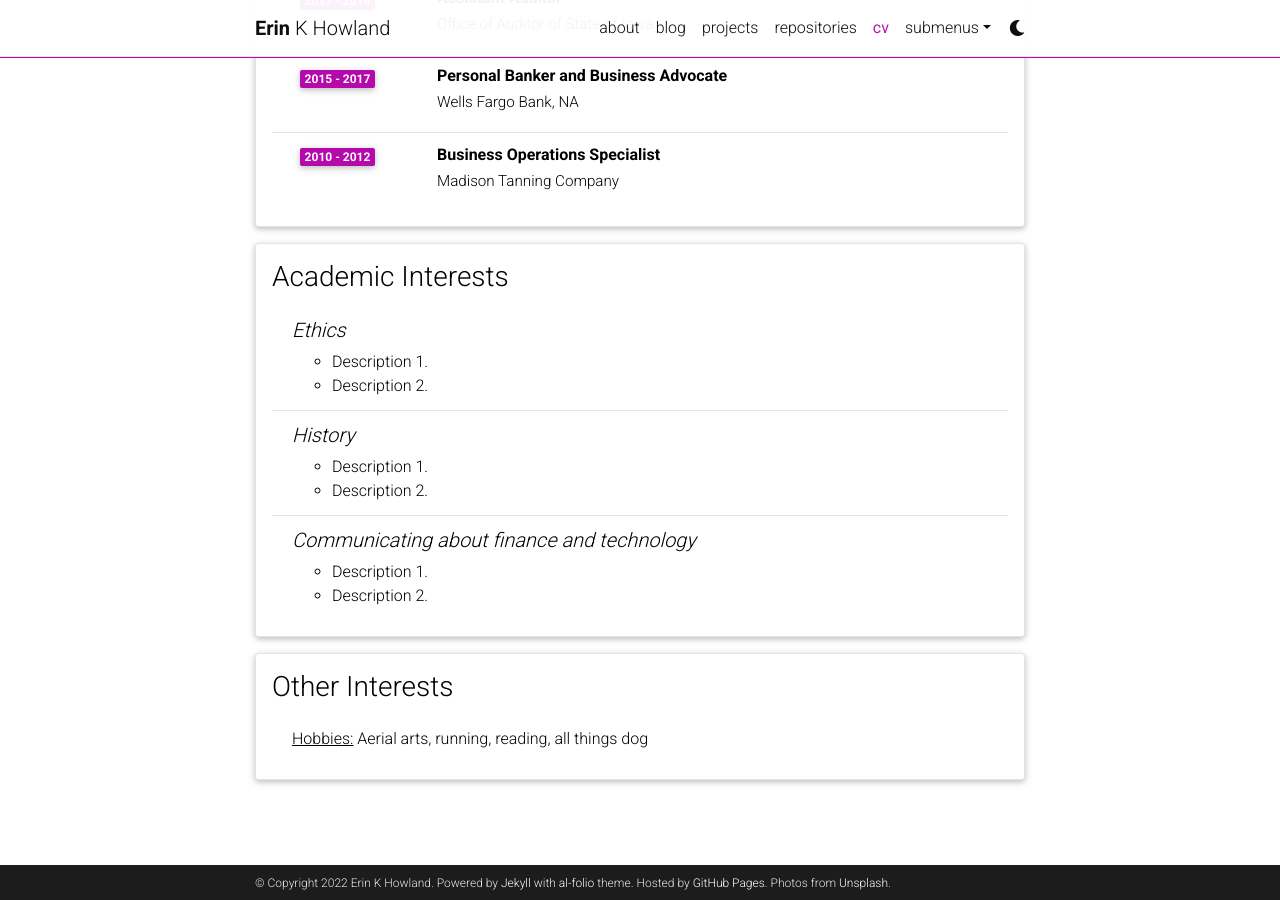
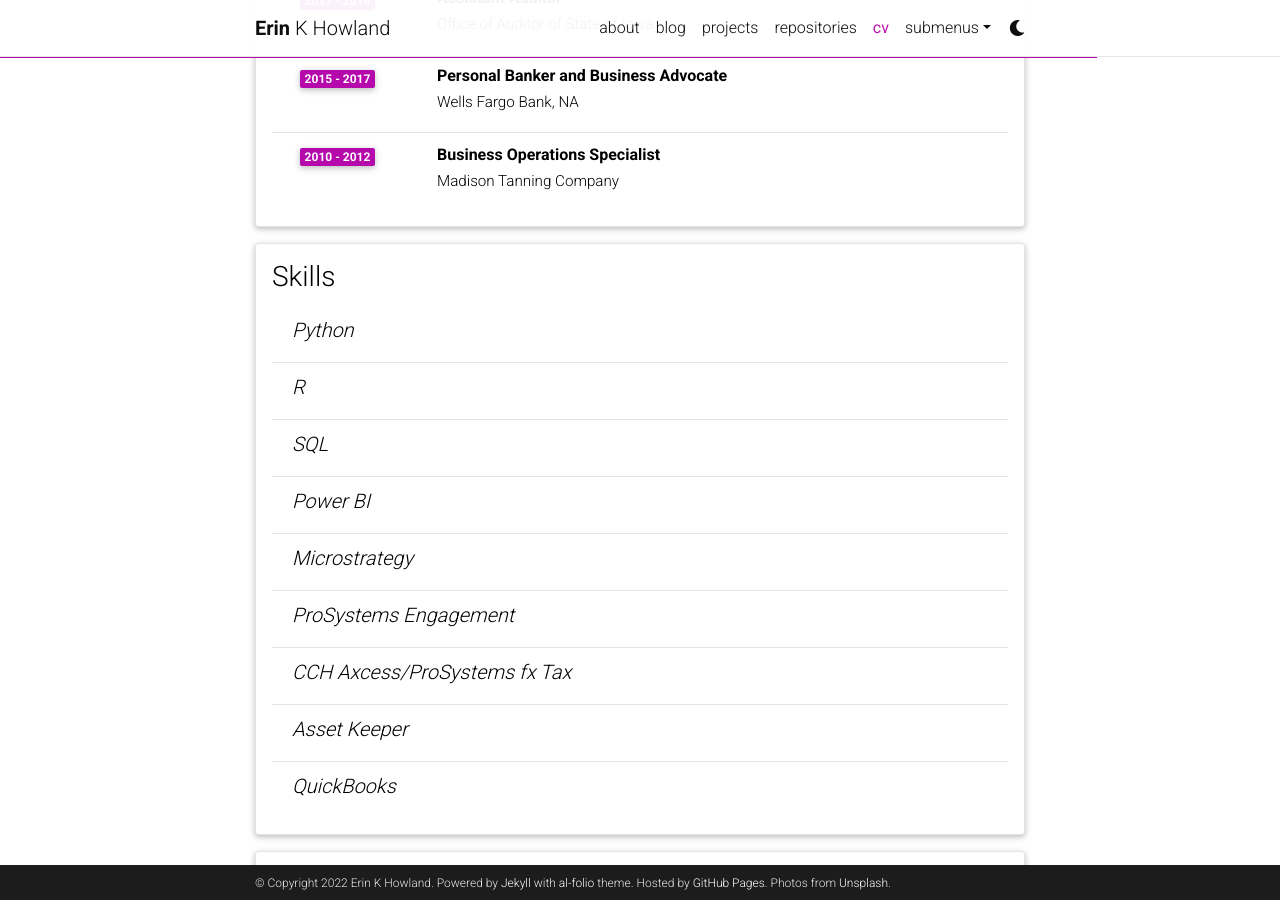
Before and after one commit to likeawednesday/likeawednesday.github.io, a Jekyll site: the page built from _pages/cv.md, in a window 1280 px wide and 900 px high, scrolled down 1123 px. Built offline with Jekyll 4.4.1, drawn with Linux system fonts in a browser that asks for light colours; comment, search, counter and statistics services are not loaded; a style sheet for code colours, icons or effects is not loaded.

Commit message:
Update cv.yml

```diff
--- a/_data/cv.yml
+++ b/_data/cv.yml
@@ -48,21 +48,19 @@
       institution: Madison Tanning Company
       year: 2010 - 2012
 
-- title: Academic Interests
+- title: Skills
   type: nested_list
   contents:
-    - title: Ethics
-      items:
-        - Description 1.
-        - Description 2.
-    - title: History
-      items:
-        - Description 1.
-        - Description 2.
-    - title: Communicating about finance and technology
-      items:
-        - Description 1.
-        - Description 2.
+    - title: Python
+    - title: R
+    - title: SQL
+    - title: Power BI
+    - title: Microstrategy
+    - title: ProSystems Engagement
+    - title: CCH Axcess/ProSystems fx Tax
+    - title: Asset Keeper
+    - title: QuickBooks
+
 
 - title: Other Interests
   type: list
```
